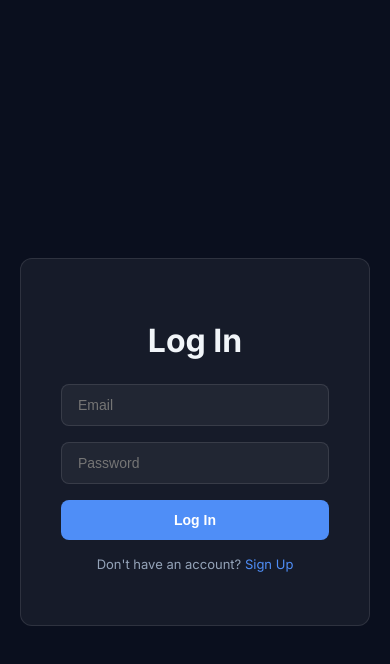
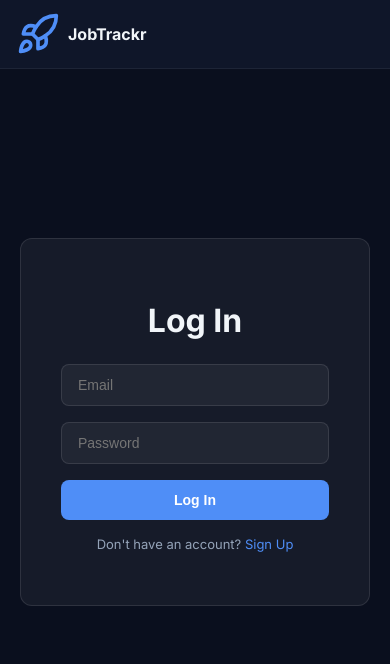
Before and after one commit to Prriiitttt/job-application-tracker, a React (Vite) app: page / in a window 390 px wide. Shown: the top 664 px of the page. Built offline with nearby package versions, Linux system fonts and the light colour scheme; no server answers.

Commit message:
add app branding and clean up login page layout

```diff
--- a/src/pages/Login.css
+++ b/src/pages/Login.css
@@ -1,9 +1,70 @@
 .login-page {
   display: flex;
+  flex-direction: column;
   justify-content: center;
   align-items: center;
   min-height: 100vh;
   padding: 20px;
+  gap: 24px;
+  box-sizing: border-box;
+  overflow: hidden;
+}
+
+.login-card {
+  box-sizing: border-box;
+}
+
+.login-brand {
+  display: flex;
+  align-items: center;
+  gap: 12px;
+}
+
+.login-brand span {
+  font-size: 28px;
+  font-weight: 700;
+  color: #f1f5f9;
+}
+
+.login-mobile-header {
+  display: none;
+}
+
+@media (max-width: 430px) {
+  .login-page {
+    flex-direction: column;
+    justify-content: center;
+    gap: 0;
+  }
+
+  .login-card {
+    width: 80%;
+  }
+
+  .login-brand {
+    display: none;
+  }
+
+  .login-mobile-header {
+    display: flex;
+    align-items: center;
+    gap: 8px;
+    position: fixed;
+    top: 0;
+    left: 0;
+    width: 100%;
+    background: #0f1629;
+    border-bottom: 1px solid rgba(255, 255, 255, 0.06);
+    z-index: 1;
+    padding: 12px 16px;
+    box-sizing: border-box;
+  }
+
+  .login-mobile-header span {
+    font-size: 16px;
+    font-weight: 700;
+    color: #f1f5f9;
+  }
 }
 
 .login-card {
--- a/src/pages/Login.jsx
+++ b/src/pages/Login.jsx
@@ -1,5 +1,6 @@
 import React, { useState } from "react";
 import { motion } from "framer-motion";
+import { Rocket } from "lucide-react";
 import { supabase } from "../lib/supabase";
 import "./Login.css";
 
@@ -33,6 +34,14 @@ export default function Login() {
       animate={{ opacity: 1, y: 0 }}
       transition={{ duration: 0.4, ease: "easeOut" }}
     >
+      <div className="login-mobile-header">
+        <Rocket size={44} color="#4f8ef7" />
+        <span>JobTrackr</span>
+      </div>
+      <div className="login-brand">
+        <Rocket size={40} color="#4f8ef7" />
+        <span>JobTrackr</span>
+      </div>
       <div className="login-card">
         <h1>{isSignUp ? "Sign Up" : "Log In"}</h1>
         <form onSubmit={handleSubmit}>
```
